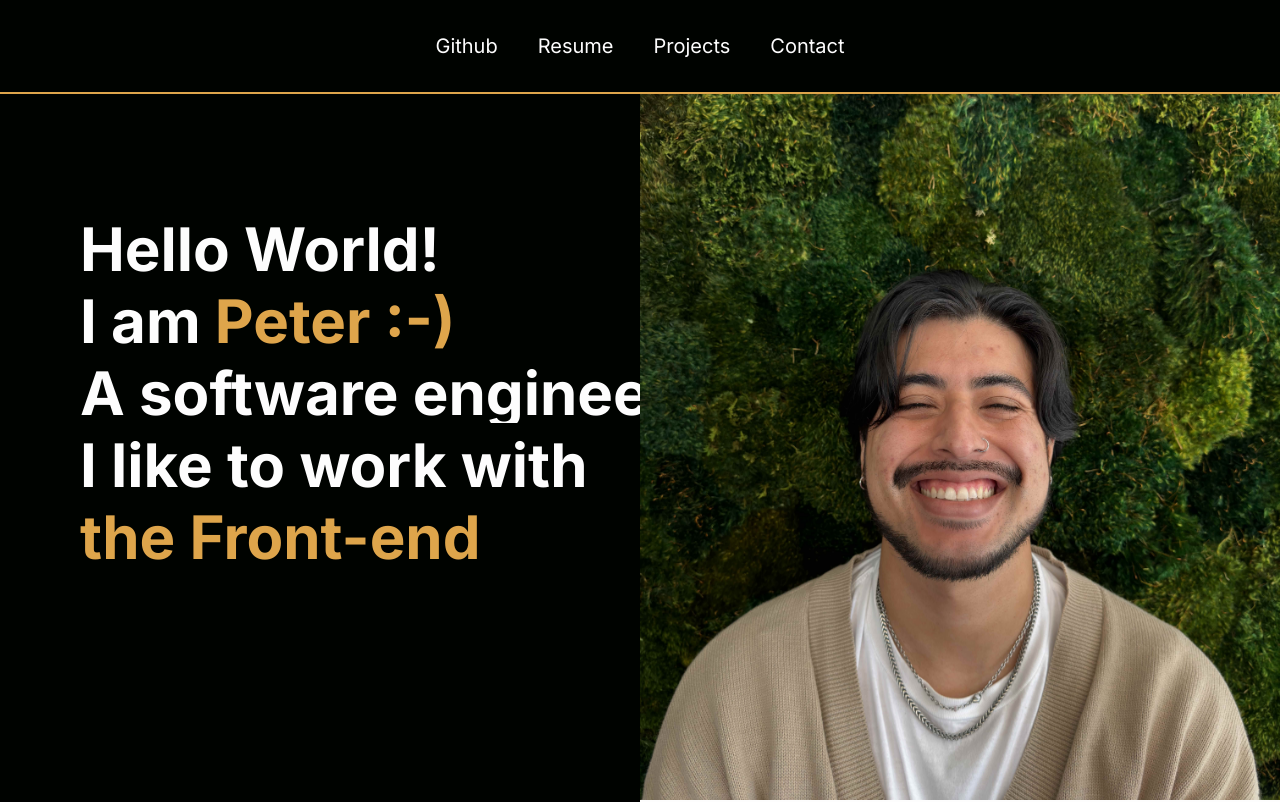
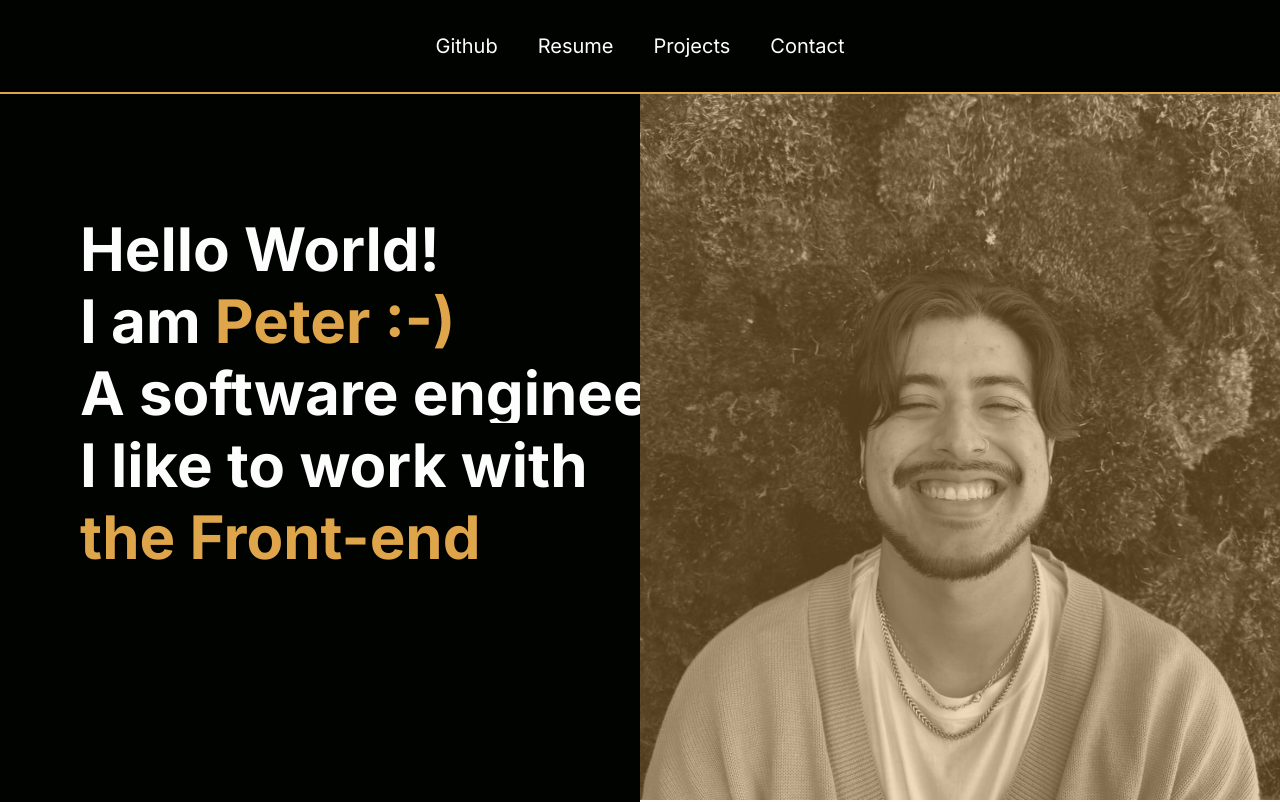
Before and after one commit to PetDios9/personal-site-v2, a Next.js app: page / in a window 1280 px wide. Shown: the top 802 px of the page. Built offline with nearby package versions, Linux system fonts and the light colour scheme.

Commit message:
style: reworked portrait

```diff
--- a/src/components/Portrait.tsx
+++ b/src/components/Portrait.tsx
@@ -2,13 +2,8 @@ import Image from "next/image";
 
 export default function Portrait() {
   return (
-    <div className=" h-screen flex justify-center items-center">
-      <Image
-        src="/IMG_4737-min.jpeg"
-        alt="Peter Diosdado"
-        className="object-cover"
-        fill={true}
-      />
+    <div className=" h-screen flex justify-center items-center bg-cover bg-center bg-[url('/IMG_5479.jpg')]">
+      <div className=" inset-0 h-full w-full absolute bg-secondary-color opacity-35"></div>
     </div>
   );
 }
```
Also changed, not shown: public/IMG_5479.jpg (added).
